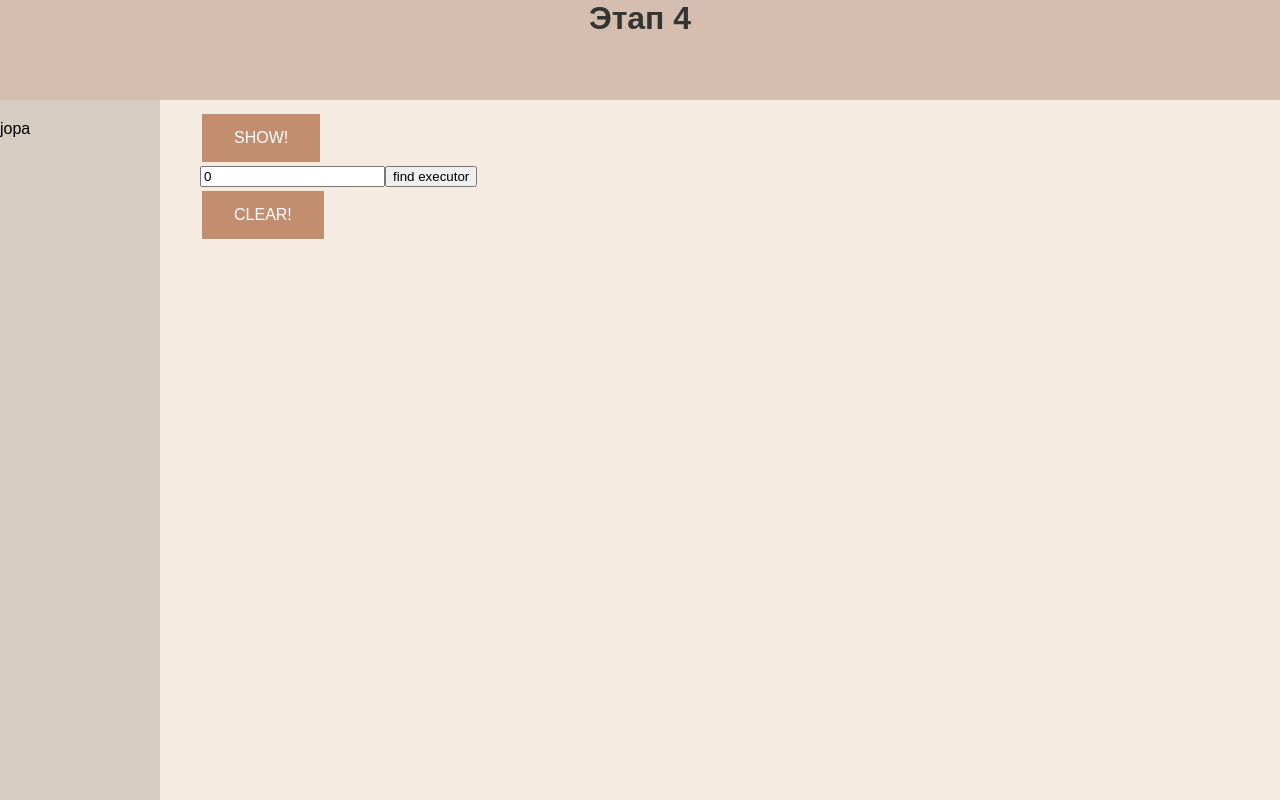
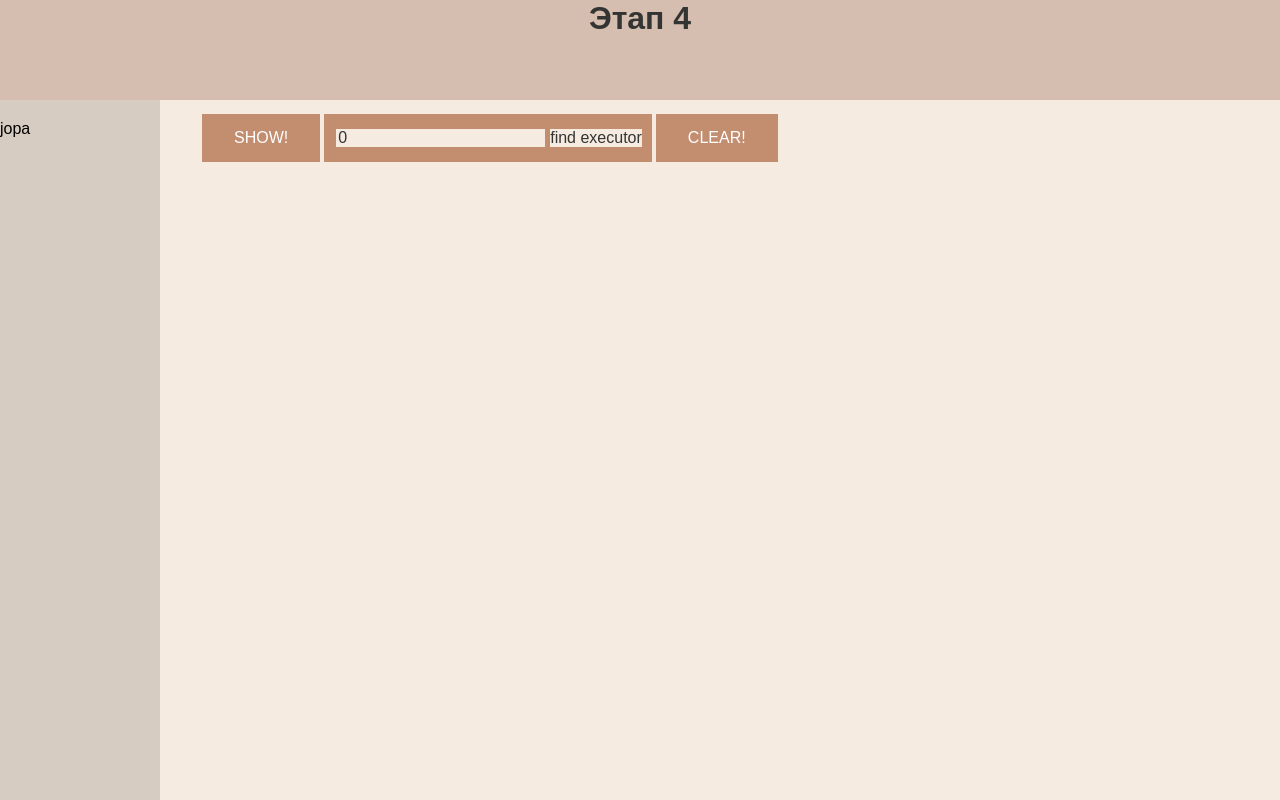
Before and after one commit to atrenes/db-course-stage-4-front, a React (Create React App) app: page /ninjas in a window 1280 px wide. Built offline with nearby package versions, Linux system fonts and the light colour scheme.

Commit message:
was made navigation)

```diff
--- a/src/components/Wanted.js
+++ b/src/components/Wanted.js
@@ -128,9 +128,9 @@ class Ninjas extends Component {
                         SHOW!
                     </button>
 
-                    <form onSubmit={this.handleSubmit}>
-                        <input type="text" value={this.state.id} onChange={this.handleChange} />
-                        <input type="submit" value="find executor" />
+                    <form className="FormStyle" onSubmit={this.handleSubmit}>
+                        <input className="TextField" type="text" value={this.state.id} onChange={this.handleChange} />
+                        <input className="TextSubmit" type="submit" value="find executor" />
                     </form>
 
                     <button className="ButtonStyle" onClick={this.deleteTable}>
```
